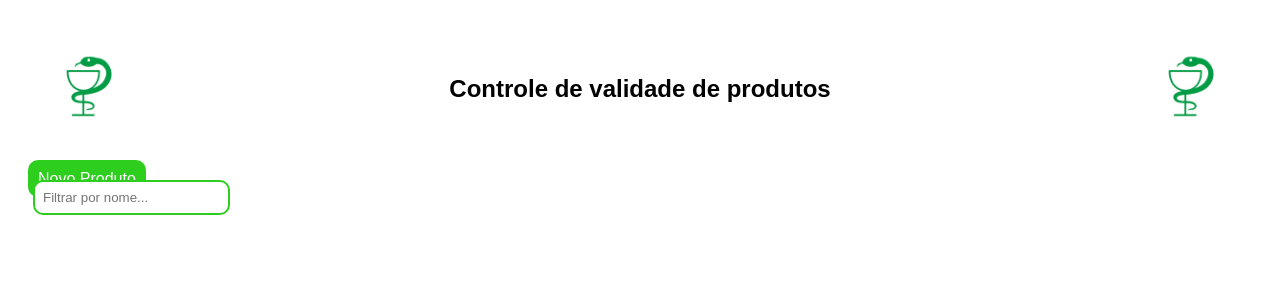
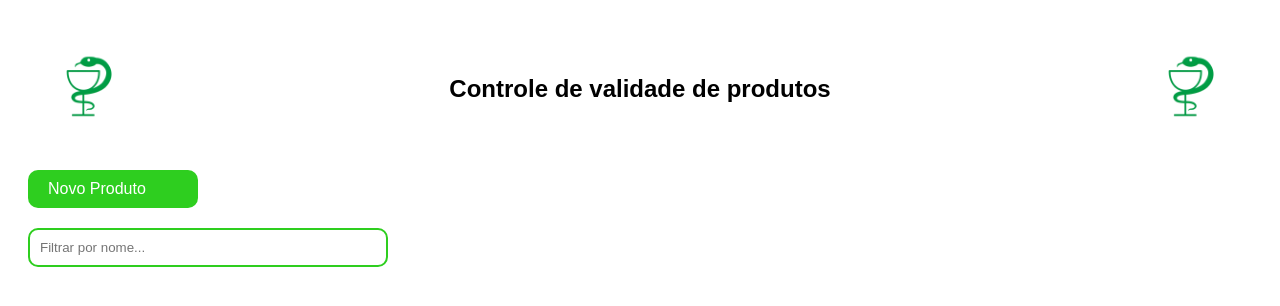
Before and after one commit to NaueMoreira/Controle-de-validade, a plain HTML site: page frontend/listar.html in a window 1280 px wide. Drawn offline with Linux system fonts and the light colour scheme; no server answers.

Commit message:
Update style.css

```diff
--- a/frontend/style.css
+++ b/frontend/style.css
@@ -34,25 +34,26 @@ div.card {
 }
 
 #link-new {
-    width: 500px;
-    height: 10%;
+    display: inline-block;
+    width: auto;
+    min-width: 130px;
     background: rgb(46, 206, 31);
     color: white;
     text-decoration: none;
     border-radius: 10px;
-    padding: 10px;
-    text-decoration: none;
-    color: white;
-    margin-top: 300px;
+    padding: 10px 20px;
+    margin: 0 0 10px 0;
 }
 
-
 #filtro-input{
-    margin-right: -30%;
-    margin-top: -50%;
+    display: block;
+    width: 100%;
+    max-width: 360px;
+    margin: 10px 0 20px 0;
+    padding: 10px;
     border-radius: 10px;
-    border: 2px solid  rgb(46, 206, 31);
-
+    border: 2px solid rgb(46, 206, 31);
+    box-sizing: border-box;
 }
 
 #btn-editar{
```
